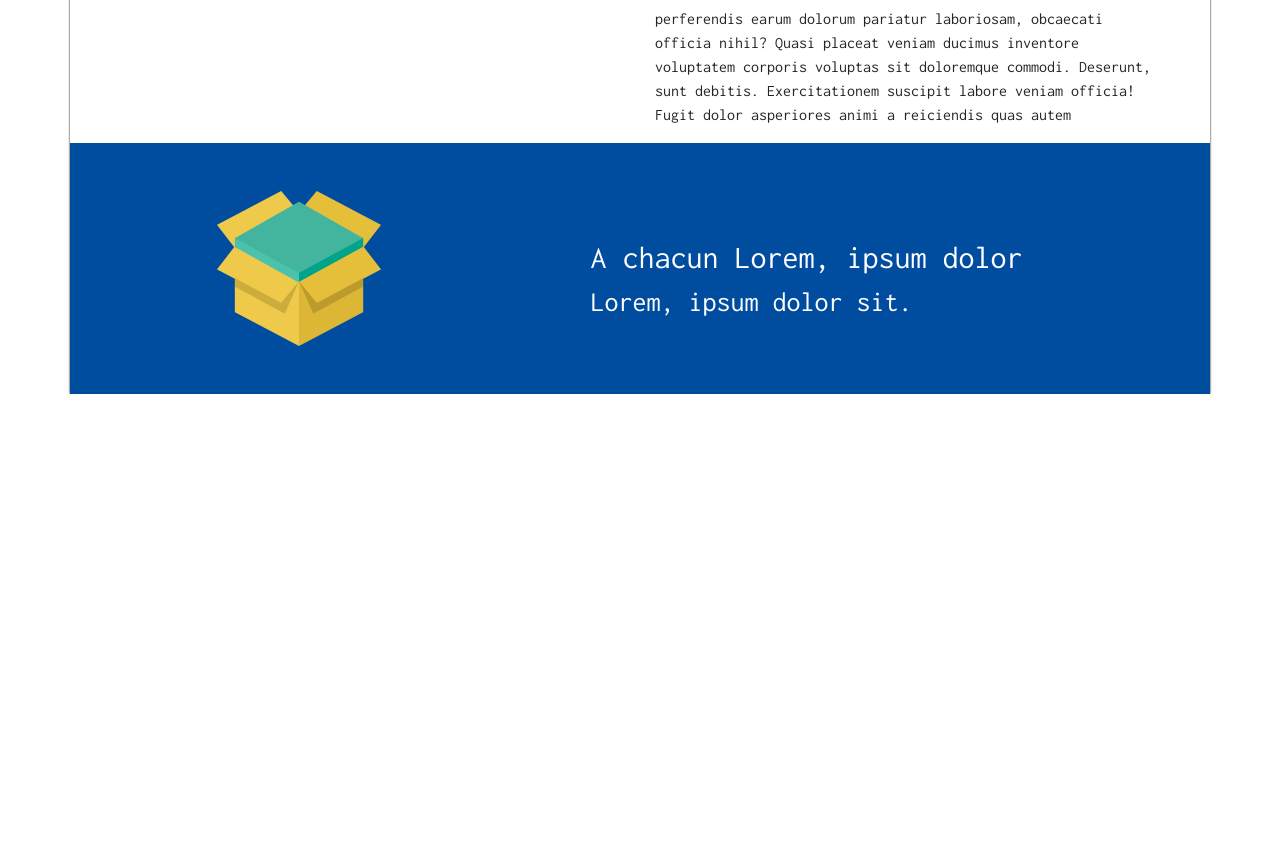
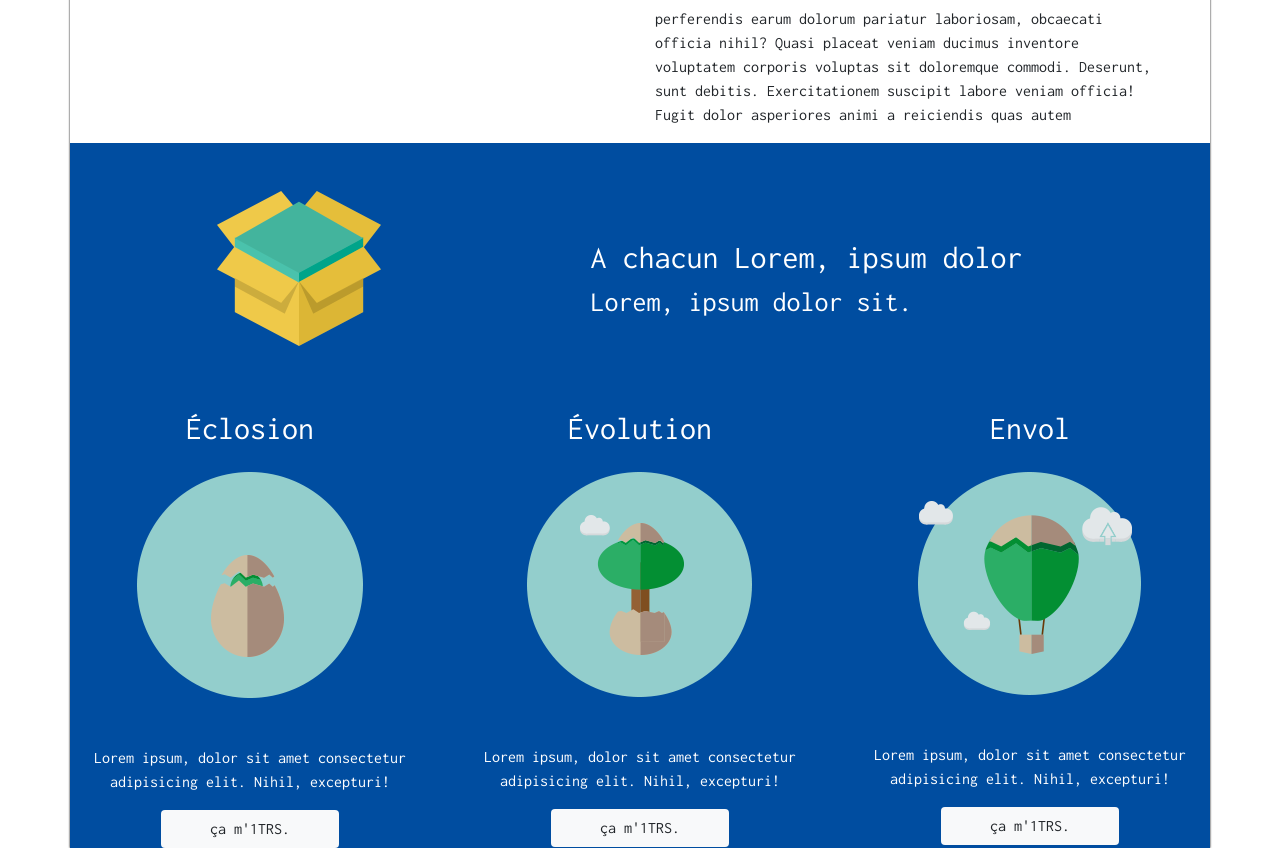
Before and after one commit to dawiteu/html-bootstrap-youcommunik, a website: page index.html in a window 1280 px wide. Shown: the part 1046-1894 px from the top of the page. Before the commit the page ends 1440 px from the top, so only its background shows below. Drawn offline with nearby package versions, Linux system fonts and the light colour scheme.

Commit message:
section 2 partie 2 fini

```diff
--- a/index.html
+++ b/index.html
@@ -106,6 +106,30 @@
             </div>
 
 
+            <div class="row">
+
+                <div class="col-4 text-center text-white">
+                    <h2 class="p-3 text-capitalize">éclosion</h2>
+                    <img src="public/img/icon-eclosion.png" alt="Eclosion" class="img-fluid" />
+                    <p class="pt-5">Lorem ipsum, dolor sit amet consectetur adipisicing elit. Nihil, excepturi!</p>
+                    <button class="btn bg-light px-5">ça m'1TRS.</button>
+                </div>
+
+                <div class="col-4 text-center text-white">
+                    <h2 class="text-white p-3 text-capitalize">évolution</h2>
+                    <img src="public/img/icon-evolution.png" alt="evolution" class="img-fluid" />
+                    <p class="pt-5">Lorem ipsum, dolor sit amet consectetur adipisicing elit. Nihil, excepturi!</p>
+                    <button class="btn bg-light px-5">ça m'1TRS.</button>
+                </div>
+                <div class="col-4 text-center text-white">
+                    <h2 class="p-3 text-capitalize">envol</h2>
+                    <img src="public/img/icon-envole.png" alt="envol" class="img-fluid" />
+                    <p class="pt-5">Lorem ipsum, dolor sit amet consectetur adipisicing elit. Nihil, excepturi!</p>
+                    <button class="btn bg-light px-5">ça m'1TRS.</button>
+                </div>
+
+            </div>
+
 
         </section>
 
```
